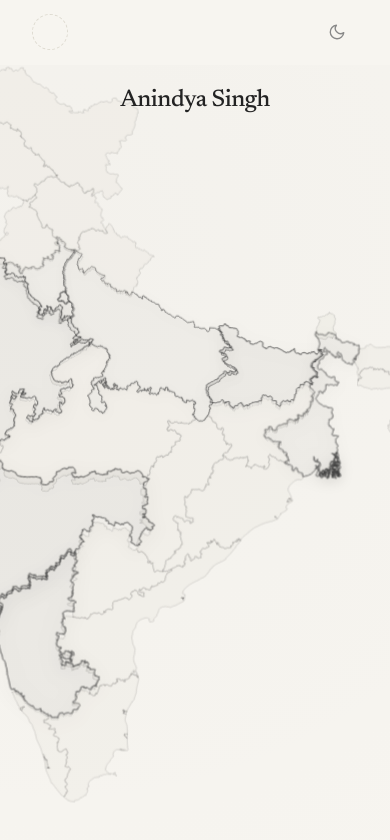
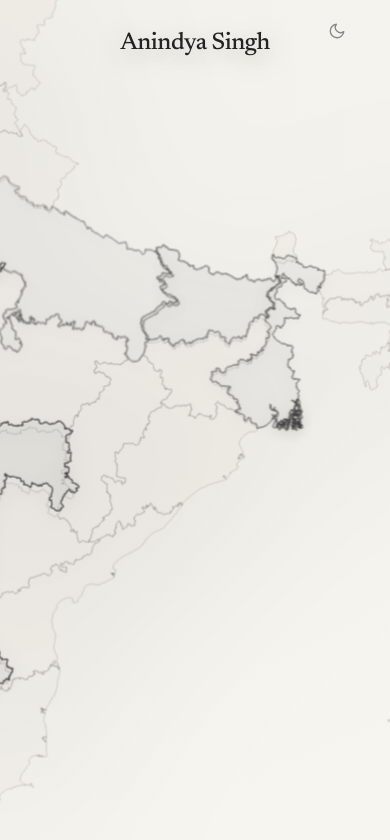
Before and after one commit to Anindyakafka/internetplace, a SvelteKit app: page / in a window 390 px wide. Shown: the top 840 px of the page. Built offline with nearby package versions, Linux system fonts and the light colour scheme.

Commit message:
gasoline

```diff
--- a/src/routes/+layout.svelte
+++ b/src/routes/+layout.svelte
@@ -50,9 +50,36 @@
 </svelte:head>
 
 <div class="site">
+	{#if $page.url.pathname === '/'}
+		<header class="home-header">
+			<button
+				class="theme-toggle home-theme-toggle"
+				aria-label="Toggle dark mode"
+				onclick={toggleTheme}
+			>
+				{#if theme === 'light'}
+					<svg width="16" height="16" viewBox="0 0 24 24" fill="none" stroke="currentColor" stroke-width="1.8" stroke-linecap="round" stroke-linejoin="round">
+						<path d="M21 12.79A9 9 0 1 1 11.21 3 7 7 0 0 0 21 12.79z"></path>
+					</svg>
+				{:else}
+					<svg width="16" height="16" viewBox="0 0 24 24" fill="none" stroke="currentColor" stroke-width="1.8" stroke-linecap="round" stroke-linejoin="round">
+						<circle cx="12" cy="12" r="5"></circle>
+						<line x1="12" y1="1" x2="12" y2="3"></line>
+						<line x1="12" y1="21" x2="12" y2="23"></line>
+						<line x1="4.22" y1="4.22" x2="5.64" y2="5.64"></line>
+						<line x1="18.36" y1="18.36" x2="19.78" y2="19.78"></line>
+						<line x1="1" y1="12" x2="3" y2="12"></line>
+						<line x1="21" y1="12" x2="23" y2="12"></line>
+						<line x1="4.22" y1="19.78" x2="5.64" y2="18.36"></line>
+						<line x1="18.36" y1="5.64" x2="19.78" y2="4.22"></line>
+					</svg>
+				{/if}
+			</button>
+		</header>
+	{:else}
 		<header class="site-header" class:scrolled>
 			<div class="header-inner">
-			<div class="site-mark" aria-label="Logo placeholder"></div>
+				<a class="site-mark" href="/" aria-label="Home"></a>
 
 				<button
 					class="theme-toggle"
@@ -79,6 +106,7 @@
 				</button>
 			</div>
 		</header>
+	{/if}
 
 	<main class="site-main">
 		{@render children()}
@@ -119,6 +147,23 @@
 	}
 
 	/* ── Header ── */
+	.home-header {
+		position: fixed;
+		top: 0;
+		left: 0;
+		right: 0;
+		z-index: 160;
+		height: 64px;
+		pointer-events: none;
+	}
+
+	.home-theme-toggle {
+		position: absolute;
+		top: 14px;
+		right: var(--space-l);
+		pointer-events: auto;
+	}
+
 	.site-header {
 		position: sticky;
 		top: 0;
--- a/src/routes/+page.svelte
+++ b/src/routes/+page.svelte
@@ -46,6 +46,8 @@
 	let hoveredRegionId = $state<string | null>(null);
 	let selectedRegionId = $state<string | null>(null);
 	let mapScale = $state(2.2);
+	let mapShiftX = $state(0);
+	let mapShiftY = $state(0);
 
 	let regions = $derived.by<Region[]>(() => {
 		const ids = new Set<string>();
@@ -77,7 +79,9 @@
 		const onScroll = () => {
 			const max = window.innerHeight * 1.35;
 			const progress = Math.max(0, Math.min(1, window.scrollY / max));
-			mapScale = 2.25 - progress * 1.25;
+			mapScale = 2.7 - progress * 1.7;
+			mapShiftX = -18 + progress * 18;
+			mapShiftY = 10 - progress * 10;
 		};
 
 		onScroll();
@@ -114,7 +118,10 @@
 	<div class="map-sticky">
 		<h1 class="landing-name">Anindya Singh</h1>
 
-		<div class="map-zoom-shell" style={`--map-scale: ${mapScale};`}>
+		<div
+			class="map-zoom-shell"
+			style={`--map-scale: ${mapScale}; --map-shift-x: ${mapShiftX}%; --map-shift-y: ${mapShiftY}%;`}
+		>
 			<div
 				class="india-map"
 				role="img"
@@ -139,8 +146,8 @@
 					<span style={`height:${Math.max(8, activeMetric.densityIndex * 0.74)}%`}></span>
 					<span style={`height:${Math.max(8, activeMetric.densityIndex * 0.65)}%`}></span>
 				</div>
-				<p class="hud-value">Adivasi share {activeMetric.adivasiShare.toFixed(1)}%</p>
-				<p class="hud-value">Terrain density {activeMetric.densityIndex}</p>
+				<p class="hud-value">Adivasi {activeMetric.adivasiShare.toFixed(1)}%</p>
+				<p class="hud-value">Density {activeMetric.densityIndex}</p>
 			</div>
 
 			<div class="region-dock">
@@ -163,6 +170,7 @@
 			radial-gradient(circle at 15% 10%, color-mix(in srgb, var(--color-accent-soft) 36%, transparent), transparent 45%),
 			radial-gradient(circle at 88% 84%, color-mix(in srgb, var(--color-accent-soft) 28%, transparent), transparent 34%),
 			var(--color-bg);
+		margin-top: -64px;
 	}
 
 	.map-sticky {
@@ -176,7 +184,7 @@
 
 	.landing-name {
 		position: absolute;
-		top: clamp(1.4rem, 3.4vw, 2.6rem);
+		top: clamp(1.9rem, 5.5vw, 3rem);
 		left: 50%;
 		transform: translateX(-50%);
 		font-family: var(--font-serif);
@@ -184,6 +192,7 @@
 		font-size: clamp(1.5rem, 3.4vw, 2.6rem);
 		letter-spacing: -0.02em;
 		z-index: 8;
+		text-shadow: 0 6px 28px rgba(0, 0, 0, 0.34);
 	}
 
 	.map-zoom-shell {
@@ -195,9 +204,10 @@
 
 	.india-map {
 		width: min(72rem, 96vw);
-		transform: scale(var(--map-scale));
-		transform-origin: 50% 56%;
+		transform: translate(var(--map-shift-x), var(--map-shift-y)) scale(var(--map-scale));
+		transform-origin: 52% 56%;
 		transition: transform 140ms linear;
+		filter: drop-shadow(0 16px 36px rgba(0, 0, 0, 0.28));
 	}
 
 	.hover-hud {
@@ -250,7 +260,7 @@
 		flex-wrap: wrap;
 		justify-content: center;
 		gap: 0.5rem;
-		max-width: min(66rem, 92vw);
+		max-width: min(72rem, 94vw);
 		z-index: 11;
 	}
 
@@ -281,6 +291,7 @@
 	@media (max-width: 900px) {
 		.map-stage {
 			height: 220vh;
+			margin-top: -64px;
 		}
 
 		.map-zoom-shell {
@@ -289,7 +300,7 @@
 		}
 
 		.india-map {
-			transform-origin: 50% 58%;
+			transform-origin: 50% 60%;
 		}
 
 		.hover-hud {
```
Also changed, not shown: 1 other file (tests, documents, lock files or other folders). Lines whose indentation alone changed are shown as unchanged.
